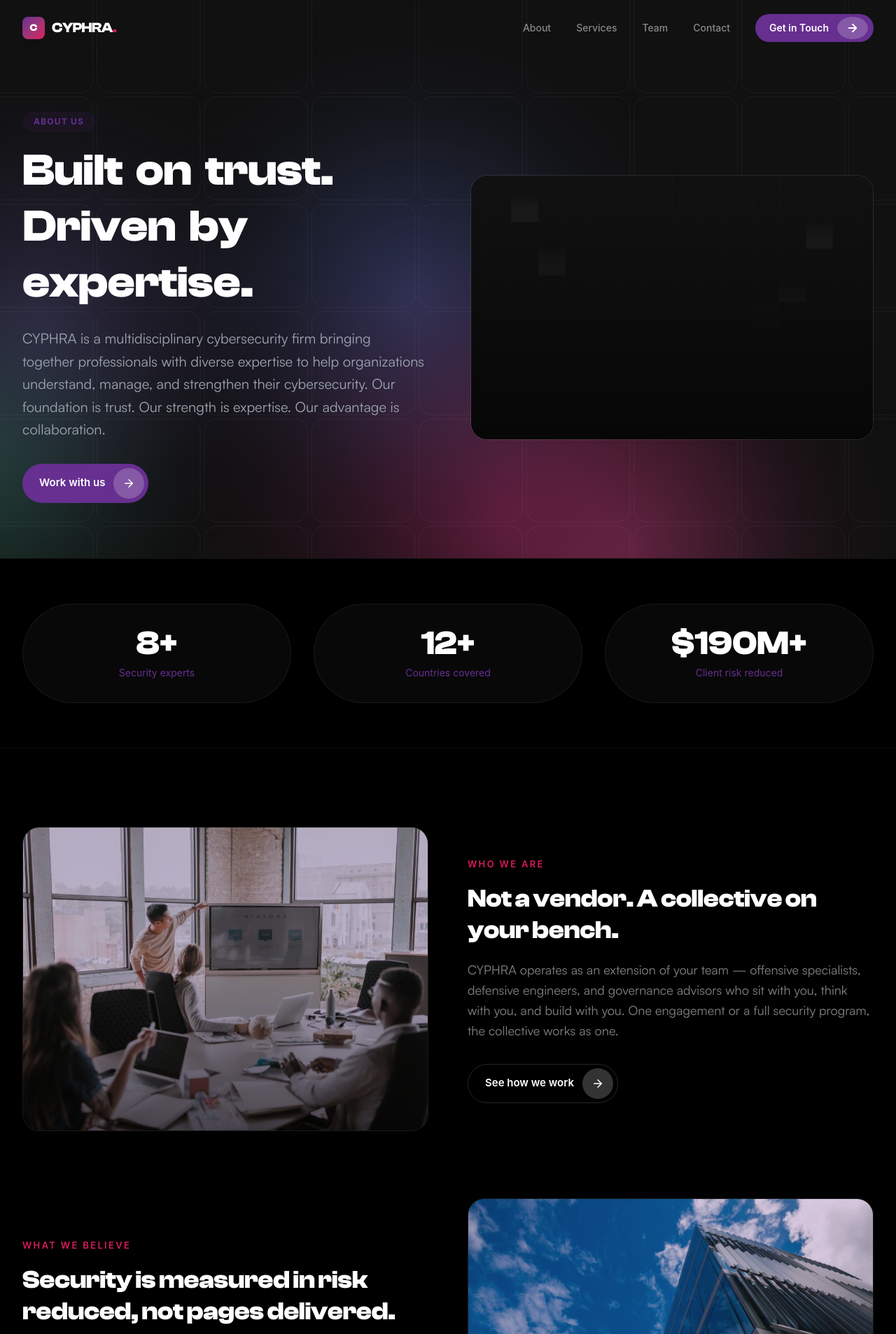
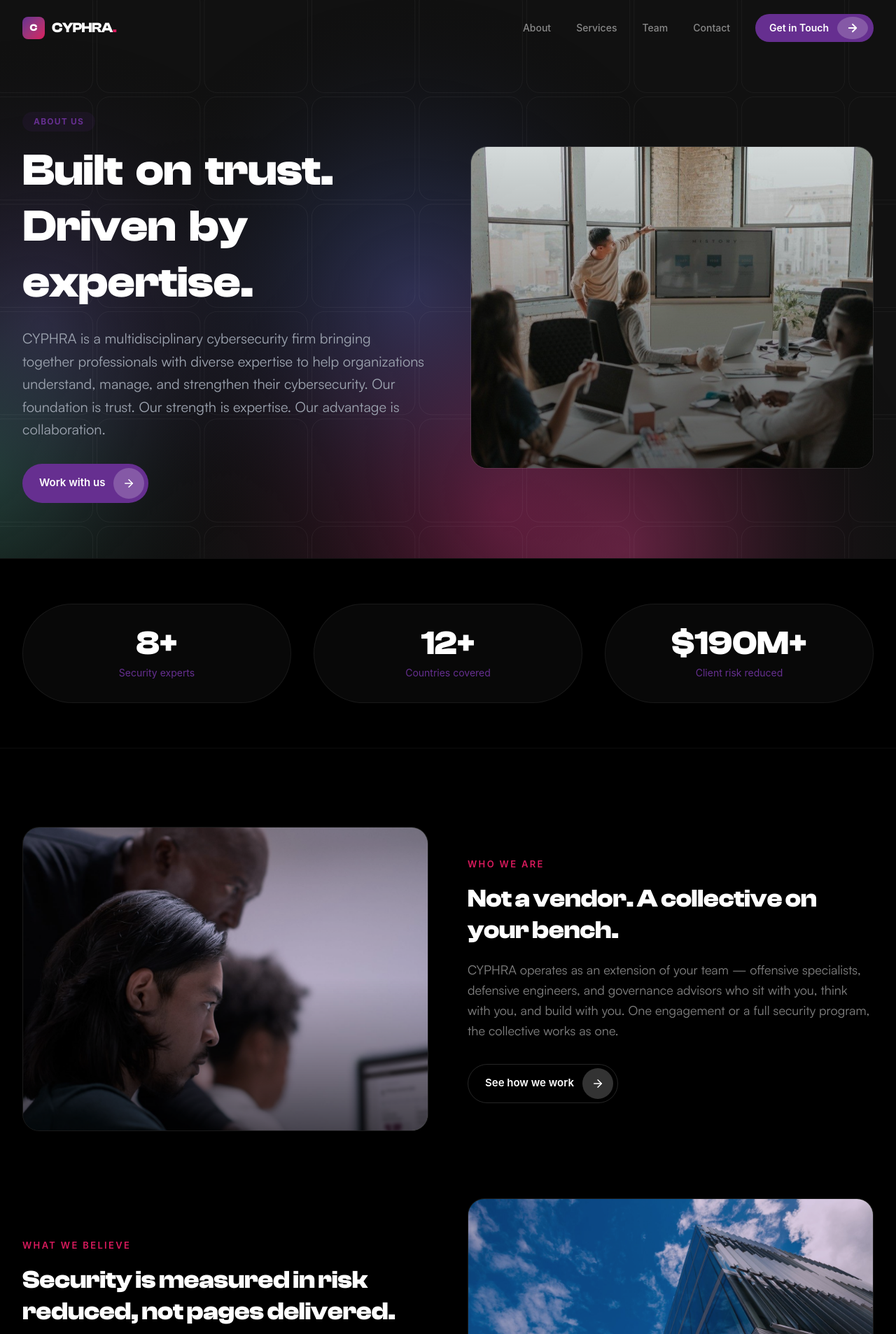
Before and after one commit to FEDSEC-ng/CYPHRA-LTD, a Next.js app: page /about in a window 1280 px wide. Shown: the top 1907 px of the page at 70% size. Built offline with nearby package versions, Linux system fonts and the light colour scheme; a web font is replaced by a local one.

Commit message:
fix(about): real photography for hero and who-we-are rows (dark texture asset was invisible)

```diff
--- a/src/app/about/page.tsx
+++ b/src/app/about/page.tsx
@@ -112,8 +112,8 @@ const whoWeAre = [
     tag: "Who we are",
     title: "Not a vendor. A collective on your bench.",
     body: "CYPHRA operates as an extension of your team — offensive specialists, defensive engineers, and governance advisors who sit with you, think with you, and build with you. One engagement or a full security program, the collective works as one.",
-    image: "/images/why/why3.jpg",
-    alt: "The collective working together around a screen",
+    image: "/images/why/why4.jpg",
+    alt: "Analysts reviewing security dashboards",
   },
   {
     tag: "What we believe",
@@ -156,8 +156,8 @@ export default function AboutPage() {
               </Link>
             </motion.div>
             <motion.div initial={{ opacity: 0, x: 50 }} animate={{ opacity: 1, x: 0 }} transition={{ ...springTransition, delay: 0.2 }} className="relative">
-              <div className="relative rounded-3xl overflow-hidden border border-white/10">
-                <Image src="/images/protexy/about/about-main.png" alt="About CYPHRA" width={640} height={520} className="w-full h-auto object-cover" priority />
+              <div className="relative rounded-3xl overflow-hidden border border-white/10 aspect-[5/4]">
+                <Image src="/images/why/why3.jpg" alt="The CYPHRA collective at work" fill sizes="(max-width: 1024px) 100vw, 50vw" className="object-cover" priority />
                 <div className="absolute inset-0 bg-gradient-to-t from-fedsec-black/60 to-transparent" />
               </div>
             </motion.div>
```
